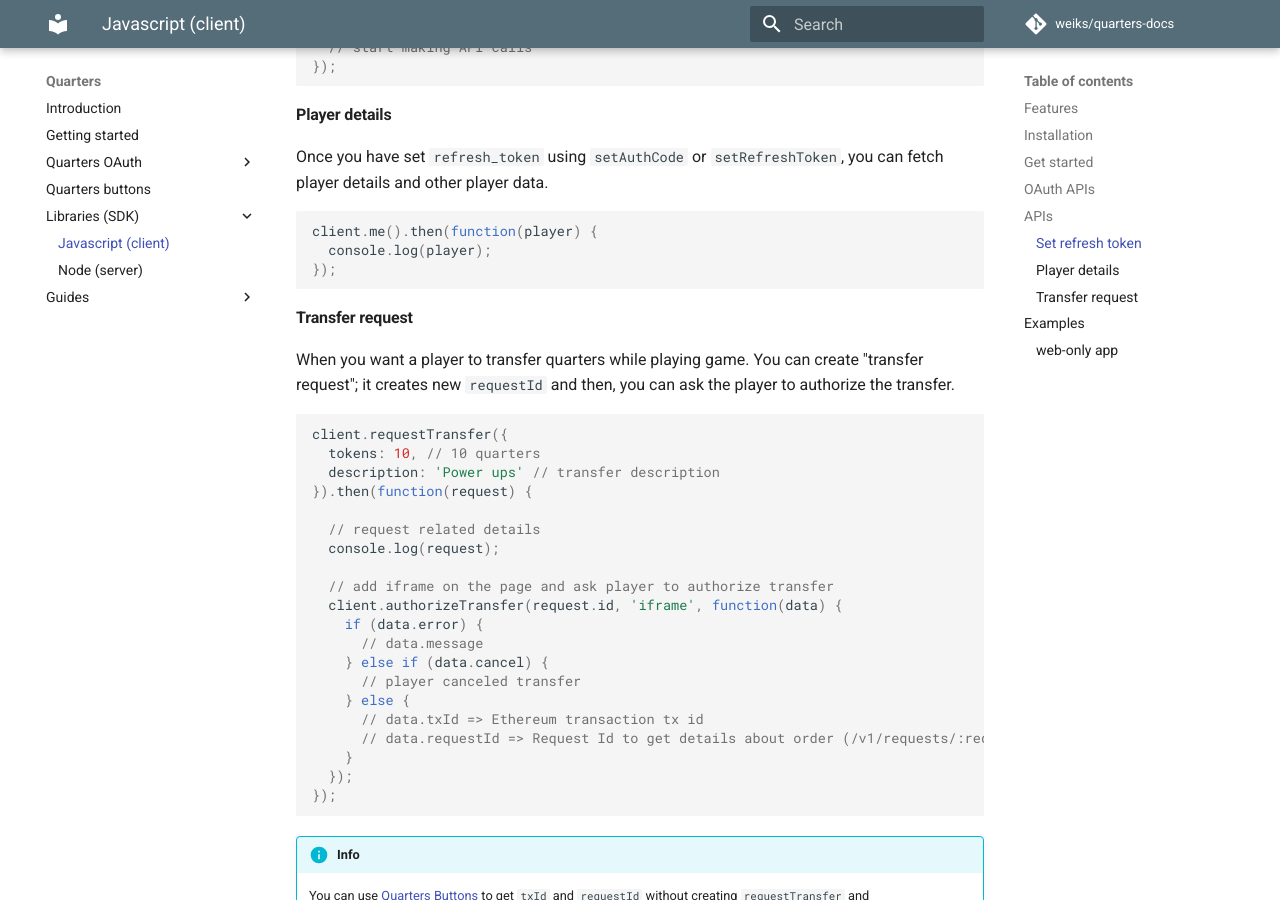
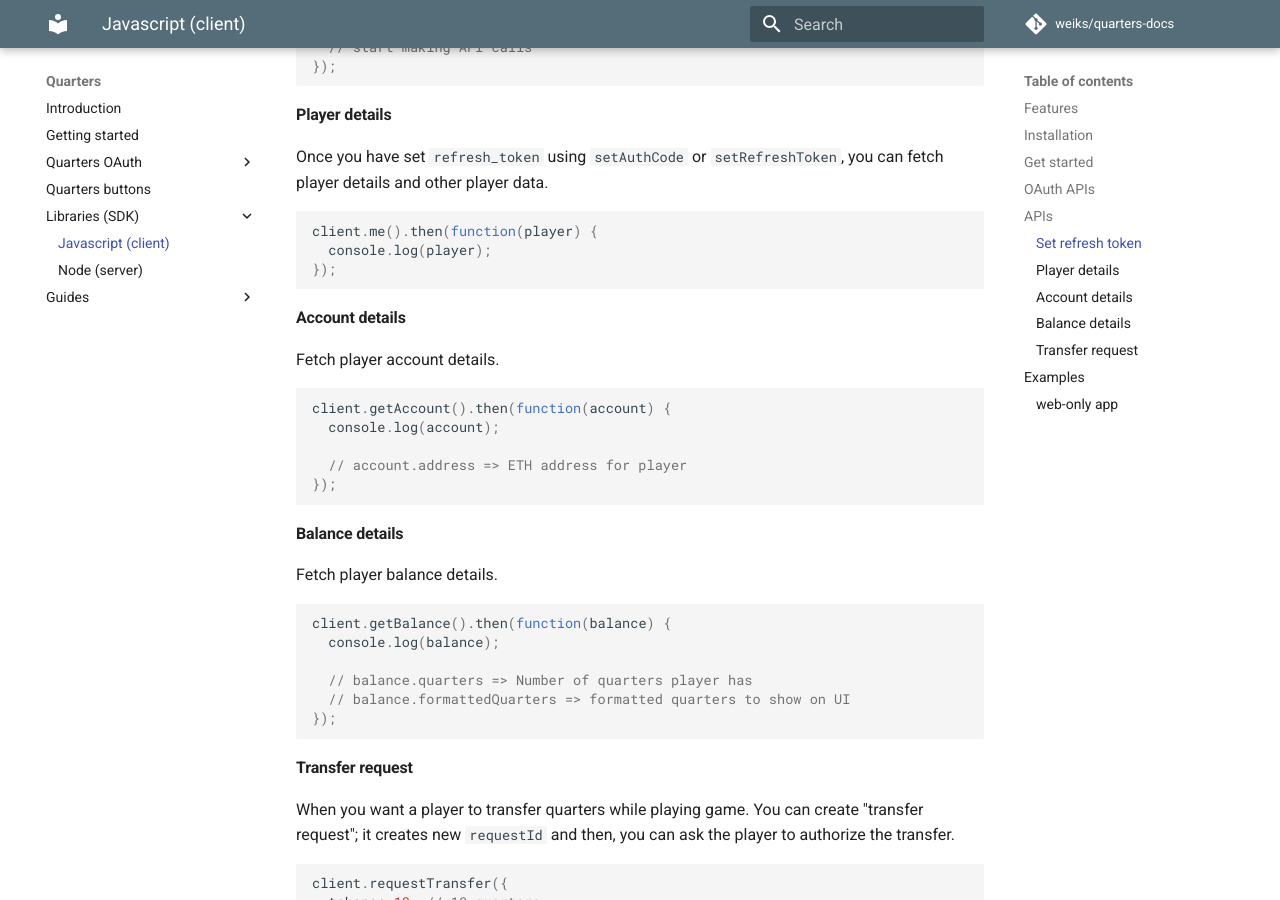
Before and after one commit to weiks/quarters-docs, an MkDocs documentation site: the page built from docs/sdk/js.md, in a window 1280 px wide and 900 px high, scrolled down 1984 px. Built offline with MkDocs 1.6.1 and Material for MkDocs 9.7.7, drawn with Linux system fonts in a browser that asks for light colours; comment, search, counter and statistics services are not loaded; old or Windows-style settings are respelled for this version of MkDocs.

Commit message:
add two methods in javascript SDK

````diff
--- a/docs/sdk/js.md
+++ b/docs/sdk/js.md
@@ -94,6 +94,31 @@
 });
 ```
 
+#### Account details
+
+Fetch player account details.
+
+```js
+client.getAccount().then(function(account) {
+  console.log(account);
+
+  // account.address => ETH address for player
+});
+```
+
+#### Balance details
+
+Fetch player balance details.
+
+```js
+client.getBalance().then(function(balance) {
+  console.log(balance);
+
+  // balance.quarters => Number of quarters player has
+  // balance.formattedQuarters => formatted quarters to show on UI
+});
+```
+
 #### Transfer request
 
 When you want a player to transfer quarters while playing game. You can create "transfer request"; it creates new `requestId` and then, you can ask the player to authorize the transfer.
````
